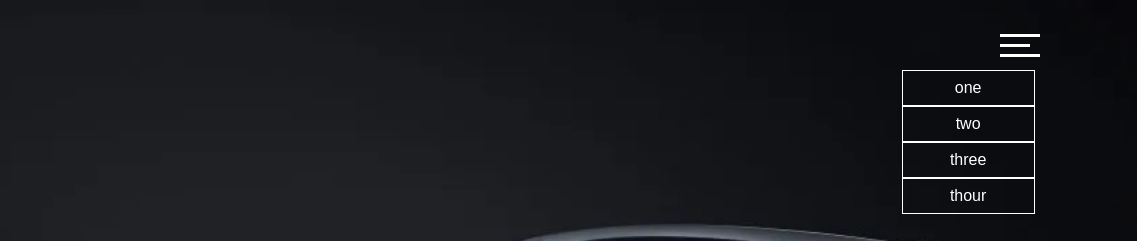
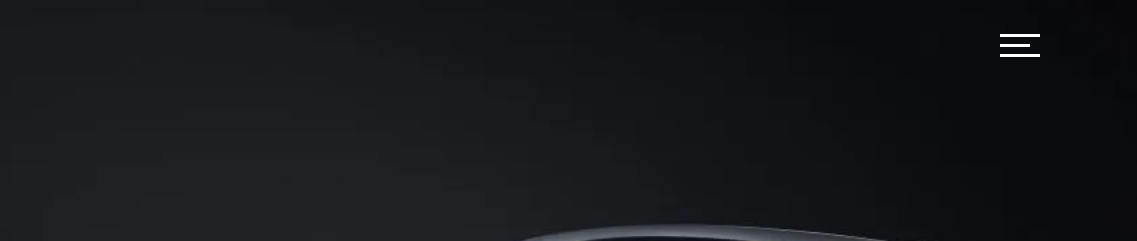
Before and after one commit to Hajima-VD/Ferrari_mag, a plain HTML site: page index.html in a window 1280 px wide. Shown: the top 241 px of the page, 143-1280 px from the left. Drawn offline with Linux system fonts and the light colour scheme; a web font is replaced by a local one.

Commit message:
ferrari_js_header

```diff
--- a/css/main.css
+++ b/css/main.css
@@ -138,7 +138,7 @@ body {
   width: 100%;
   z-index: 1000;
 }
-.header__menu_btns {
+.header__menu_btns{
   position: fixed;
   flex-direction: column;
   right: 8%;
@@ -226,8 +226,9 @@ body {
   width: 133px;
   height: 36px;
   border: 1px solid var(--text-wite);
+
 }
-.header__content_btn2:hover {
+.header__content_btn2:hover{
   background-color: var(--bg-color-red);
 }
 @media (max-width: 1181px) {
--- a/index.html
+++ b/index.html
@@ -28,7 +28,7 @@
                 </button>
                 <img src="./img/header/Frame 2.svg" alt="img" class="header__menu_burger none">
             </div>
-            <div class="header__menu_btns flex ">
+            <div class="header__menu_btns none ">
                 <a href="" class="header__content_btn2">one</a>
                 <a href="" class="header__content_btn2">two</a>
                 <a href="" class="header__content_btn2">three</a>
@@ -36,7 +36,7 @@
             </div>
             <div class="header__place"></div>
             <div class="header__content">
-                <div class="header__content_nav flex">
+                <div class="header__content_nav flex ">
                     <a href="#" class="header__content_logo">
                         <img src="./img/header/logo_name.svg" alt="img" class="header__content_logoname">
                     </a>
```
